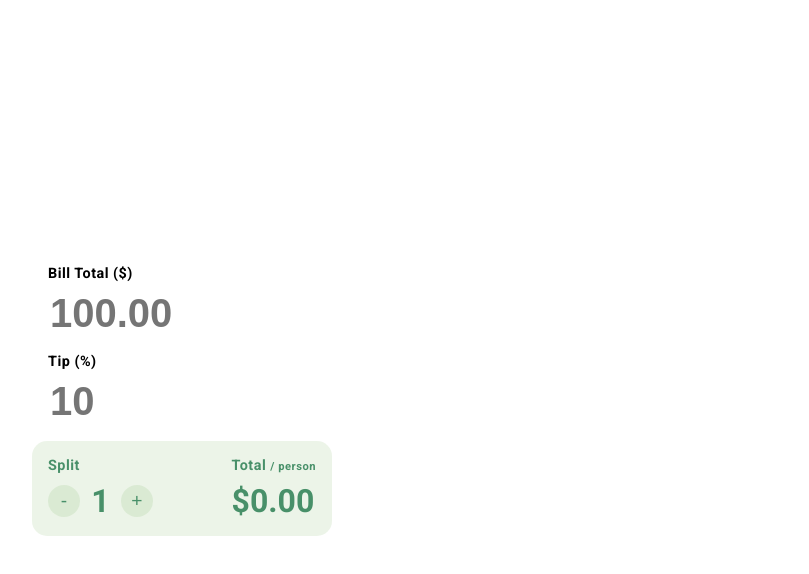
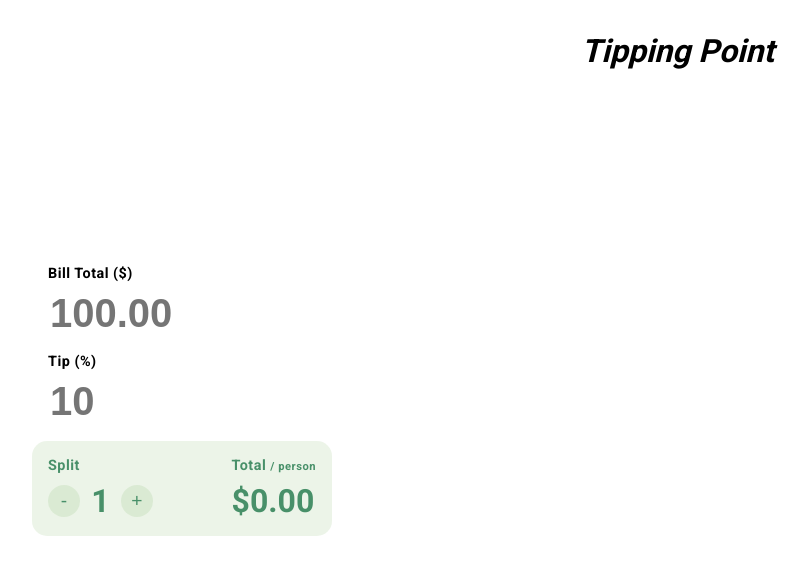
Before and after one commit to mutalic/tip-calculator, a plain HTML site: page index.html in a window 1280 px wide. Shown: the whole page, without its empty margins (458-1267 px from the left). Drawn offline with Linux system fonts and the light colour scheme.

Commit message:
Logo (Tipping Point) added.

```diff
--- a/index.html
+++ b/index.html
@@ -11,9 +11,13 @@
     <link rel="preconnect" href="https://fonts.gstatic.com" crossorigin>
     <link href="https://fonts.googleapis.com/css2?family=Roboto:wght@300;400;500;700;900&display=swap" rel="stylesheet">
     <!-- Title -->
-    <title>Tip Calculator</title>
+    <title>Tipping Point</title>
 </head>
 <body>
+    <div class="logo-container">
+        <h1 class="logo">Tipping Point</h1>
+    </div>
+
     <main class="container">
         <div class="info">
             <div class="cost">
--- a/main.css
+++ b/main.css
@@ -55,6 +55,15 @@ body {
     align-items: center;
 }
 
+.logo-container {
+    position: absolute;
+    top: 0;
+    right: 0;
+    margin: 2rem 3rem;
+    font-style: italic;
+    font-size: 1rem;
+}
+
 .container {
     width: 80%;
     max-width: 300px;
```
